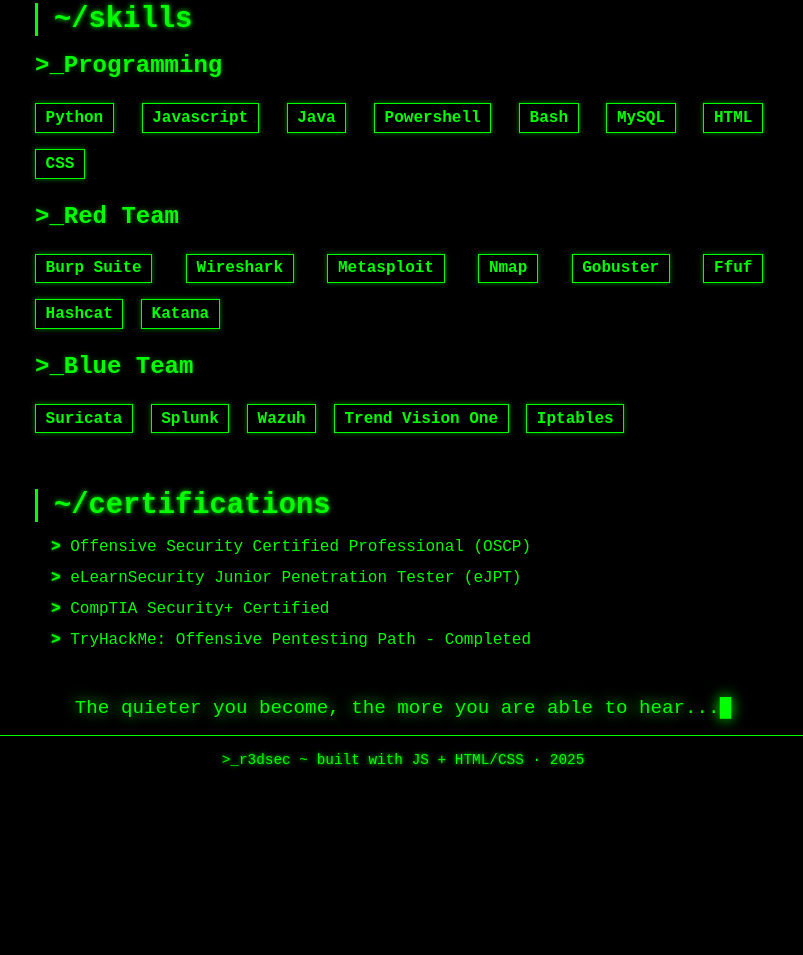
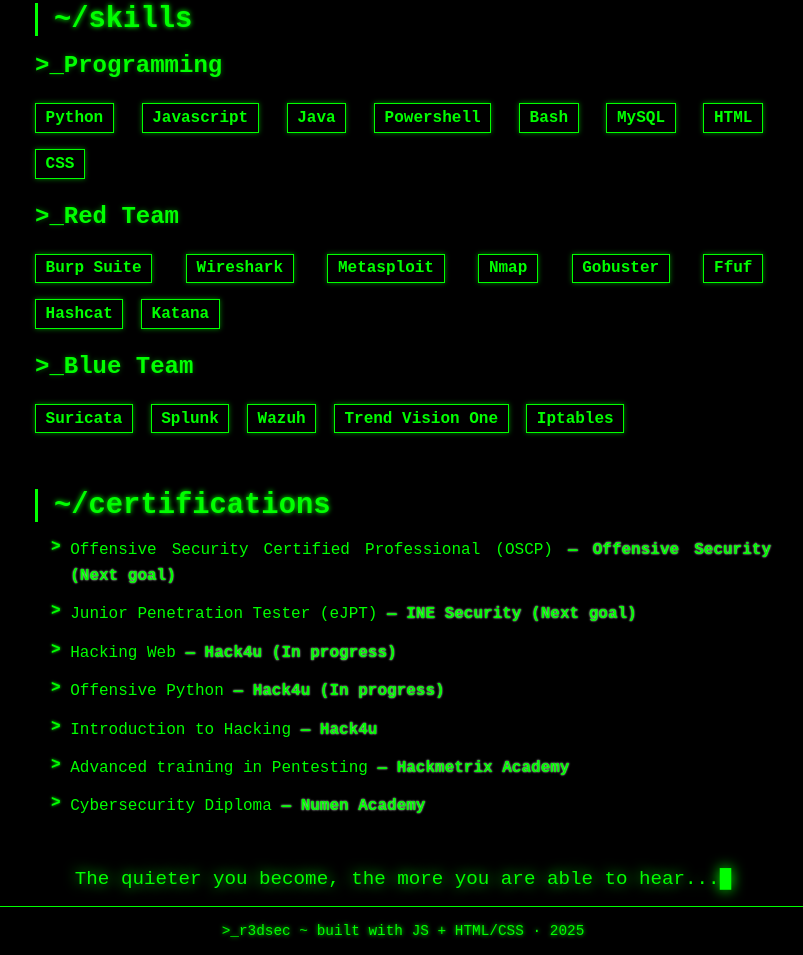
Before and after one commit to rickyrivero/whoami, a plain HTML site: page index.html in a window 1280 px wide. Shown: the part 856-1811 px from the top of the page, without its empty margins (237-1040 px from the left). Before the commit the page ends 1640 px from the top, so only its background shows below. Drawn offline with Linux system fonts and the light colour scheme.

Commit message:
Updating the info in certification section

```diff
--- a/index.html
+++ b/index.html
@@ -5,6 +5,7 @@
   <meta name="viewport" content="width=device-width, initial-scale=1.0"/>
   <title>Hacker Portfolio | r3dsec</title>
   <link rel="stylesheet" href="styles.css" />
+  <link rel="icon" type="image/x-icon" href="favicon.ico" />
 </head>
 <body>
   <header>
@@ -90,10 +91,13 @@
       <section id="certifications" class="section">
         <h2>~/certifications</h2>
         <ul class="cert-list">
-          <li>Offensive Security Certified Professional (OSCP)</li>
-          <li>eLearnSecurity Junior Penetration Tester (eJPT)</li>
-          <li>CompTIA Security+ Certified</li>
-          <li>TryHackMe: Offensive Pentesting Path - Completed</li>
+          <li>Offensive Security Certified Professional (OSCP) <strong> — Offensive Security (Next goal)</strong></li>
+          <li>Junior Penetration Tester (eJPT) <strong> — INE Security (Next goal)</strong></li>
+          <li>Hacking Web <strong> — Hack4u (In progress)</strong></li>
+          <li>Offensive Python <strong> — Hack4u (In progress)</strong></li>
+          <li>Introduction to Hacking <strong> — Hack4u</strong></li>
+          <li>Advanced training in Pentesting <strong> — Hackmetrix Academy</strong></li>
+          <li>Cybersecurity Diploma <strong> — Numen Academy</strong></li>
         </ul>
       </section>
     </div>
--- a/styles.css
+++ b/styles.css
@@ -121,6 +121,13 @@ p {
   font-weight: bold;
   text-shadow: 0 0 3px #00ff00;
 }
+
+.cert-list strong {
+  max-width: 600px;
+  line-height: 1.6;
+  text-shadow: 0 0 2px #fefffe;
+}
+
 /*
 .main-margin {
   margin-right: 15rem;
@@ -136,26 +143,6 @@ p {
 
 .container2 {
   text-align: justify;
-}
-
-.container3 {
-  /*
-  background-color: #000;
-  color: #00ff00;
-  font-family: monospace;
-  padding: 1rem;
-  border: 1px solid #00ff00;
-  box-shadow: 0 0 10px #00ff00;
-  text-align: justify;
-  white-space: pre-wrap;
-  line-height: 1.6;*/
-
-  margin-right: 15rem;
-  margin-left: 15rem;
-  text-align: justify;
-  padding: 1rem;
-  border: 1px solid #00ff00;
-  box-shadow: 0 0 10px #00ff00;
 }
 
 /* Tags */
```
Also changed, not shown: contact.html (+1 -0 lines), projects.html (+1 -0 lines), writeups.html (+1 -0 lines), favicon.ico (added).
